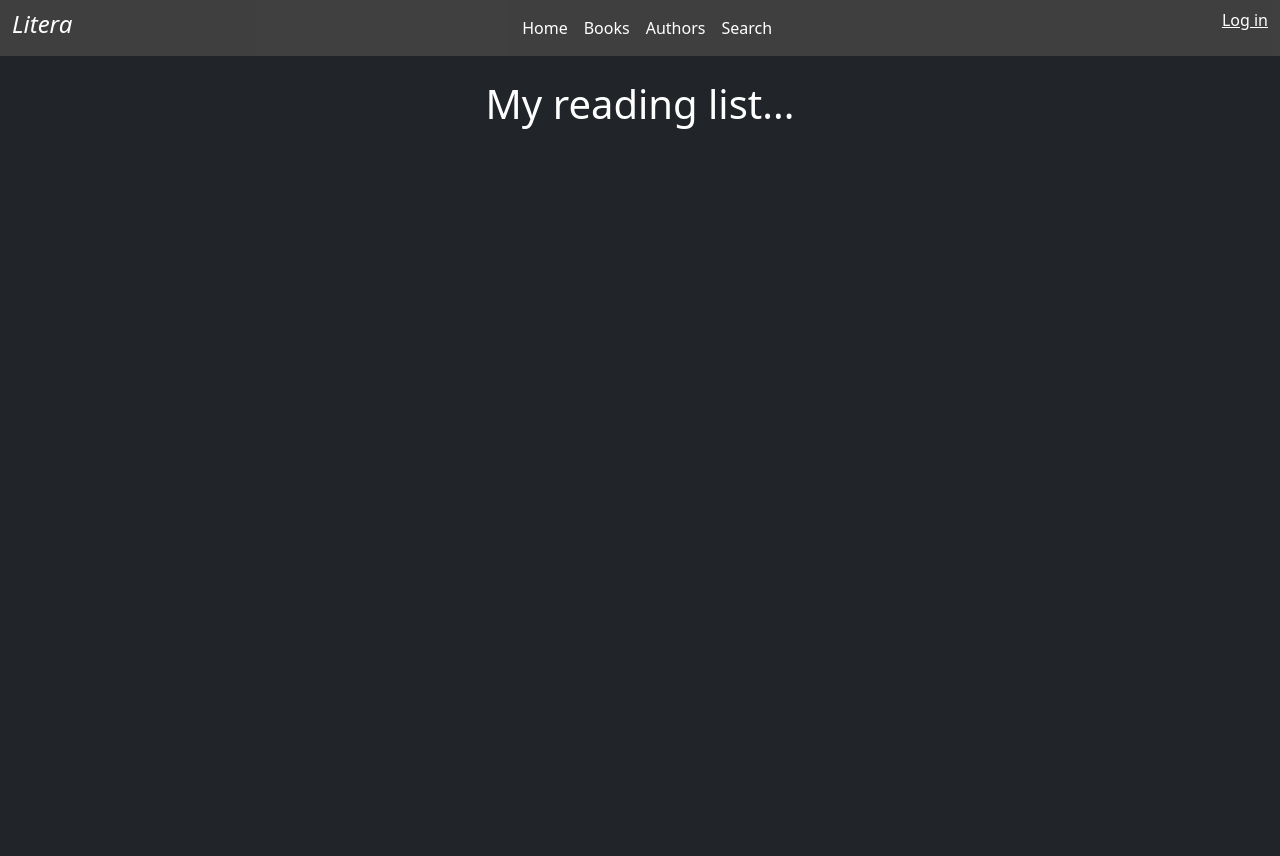
After one commit to petrovski-stefan/books-review-system, a Django app: page /my-reading-list in a window 1280 px wide. The commit adds this page. Run offline with Django 5.2, Linux system fonts and the light colour scheme.

Commit message:
Move search to a separate route and add route for the reading list

```diff
--- a/app/urls.py
+++ b/app/urls.py
@@ -25,4 +25,6 @@ urlpatterns = [
     # Profile
     path("user/<int:user_id>", views.get_user_profile, name="user_profile"),
     path("profile/edit", views.edit_user_profile, name="edit_user_profile"),
+    # My reading list
+    path("my-reading-list", views.get_my_reading_list, name="my_reading_list"),
 ]
--- a/app/views.py
+++ b/app/views.py
@@ -1,5 +1,4 @@
-from django.contrib.auth import login, authenticate, logout
-from django.contrib.auth.models import User
+from django.contrib.auth import login, logout
 from django.db.models import Q
 from django.http import HttpRequest, HttpResponse
 from django.shortcuts import render, redirect
@@ -44,7 +43,11 @@ def delete_book(request: HttpRequest, book_id: int) -> HttpResponse:
 
 
 def search(request: HttpRequest) -> HttpResponse:
-    search_text: str = str(request.GET["query"])
+    search_text: str | None = request.GET.get(key="query", default=None)  # type: ignore
+
+    if search_text is None:
+        return render(request, "search_books.html")
+
     authors: list[Author] = list(Author.objects.filter(full_name__contains=search_text))
     books = Book.objects.filter(
         Q(title__contains=search_text) | Q(author__full_name__contains=search_text)
@@ -180,3 +183,7 @@ def get_books_by_genre(request: HttpRequest, genre_slug: str) -> HttpResponse:
     books = genre.book_set.all()
     ctx = {"genre": genre, "books": books}
     return render(request, "books_by_genre.html", context=ctx)
+
+
+def get_my_reading_list(request: HttpRequest) -> HttpResponse:
+    return render(request, "my_reading_list.html")
--- a/templates/base/base.html
+++ b/templates/base/base.html
@@ -24,17 +24,17 @@
                    class="text-white link-underline link-underline-opacity-0 fst-italic">Litera</a>
             </h4>
 
-            <form method="get" class="d-flex  justify-content-between" action="{% url 'search' %}">
-                <input type="text" name="query" placeholder="Search for a book or an author..."
-                       class="text-start w-100" value="{{ search_text }}" required>
-                <button type="submit">Search</button>
-            </form>
+
         </div>
 
         <div class="navbar-nav">
             <a class="nav-link text-white" href="{% url 'index' %}">Home</a>
             <a class="nav-link text-white" href="{% url 'list_books' %}">Books</a>
             <a class="nav-link text-white" href="{% url 'list_authors' %}">Authors</a>
+            <a class="nav-link text-white" href="{% url 'search' %}">Search</a>
+            {% if request.user.is_authenticated %}
+                <a class="nav-link text-white" href="{% url 'my_reading_list' %}">My Reading List</a>
+            {% endif %}
         </div>
 
         <div id="user-info" class="d-flex justify-content-center">
--- /dev/null
+++ b/templates/my_reading_list.html
@@ -0,0 +1,10 @@
+{% extends 'base/base.html' %}
+
+{% block title %}
+	My Reading List - Litera
+{% endblock %}
+
+
+{% block content %}
+	<h1 class="text-white">My reading list...</h1>
+{% endblock %}
```
Also changed, not shown: templates/search_books.html (+19 -0 lines).
